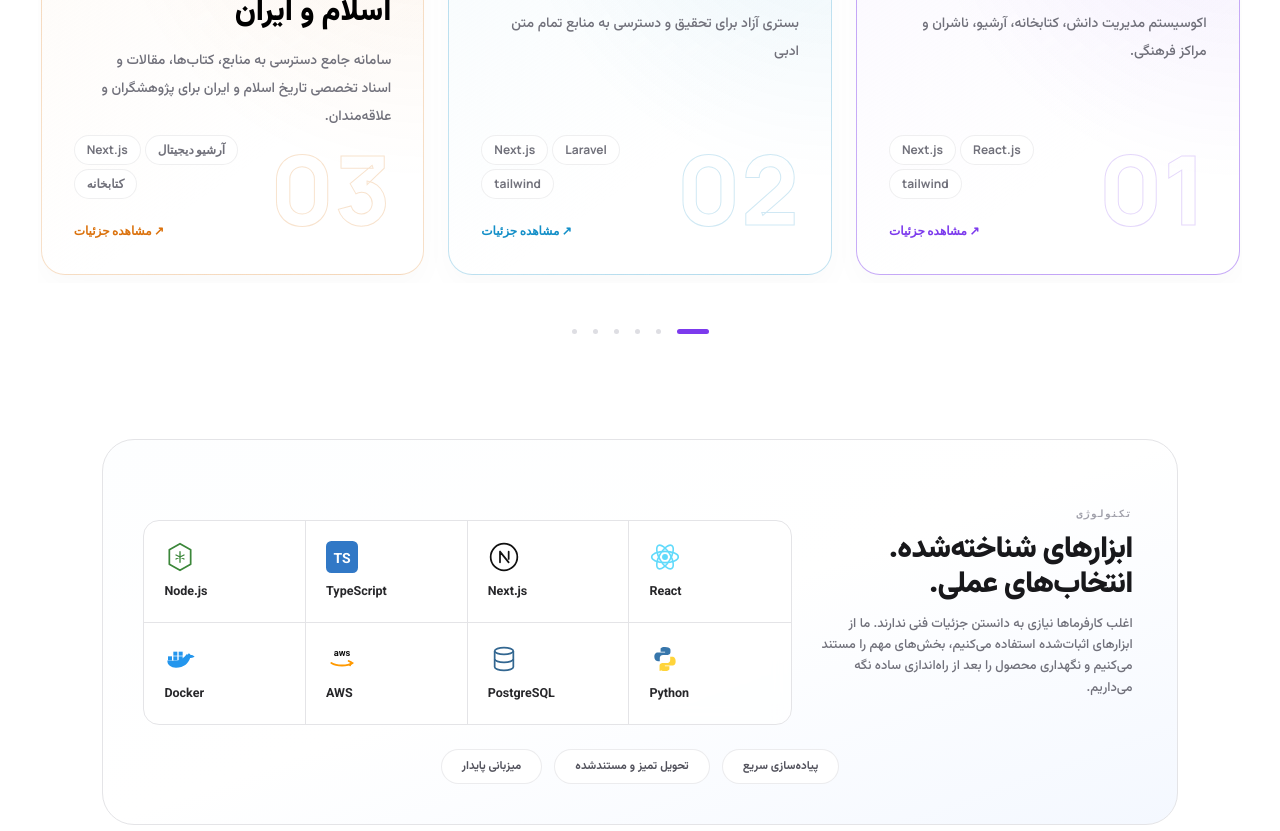
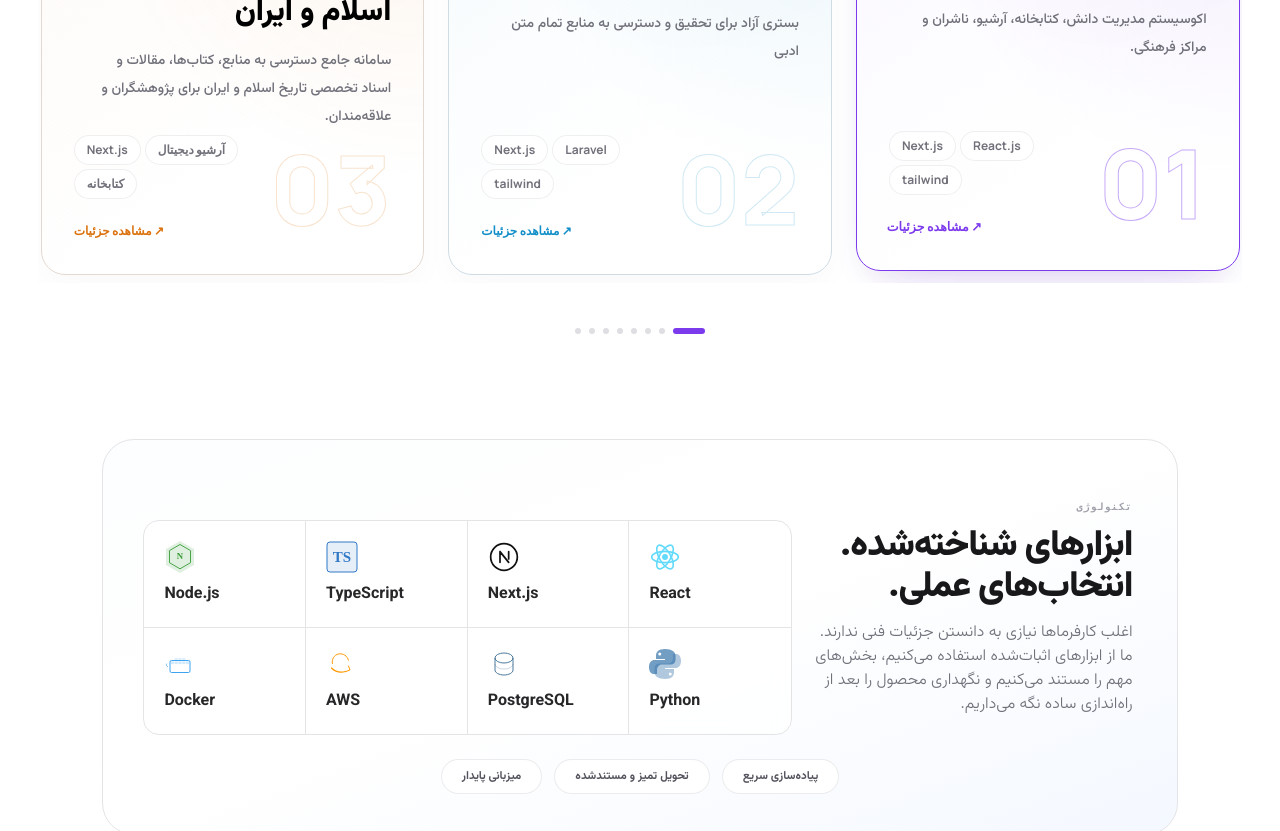
Before and after one commit to EhsaNik1996/tarsim-front, a Next.js app: page / in a window 1280 px wide. Shown: the part 3180-4011 px from the top of the page. Built offline with nearby package versions, Linux system fonts and the light colour scheme.

Commit message:
fix: fix some edits in home page components

```diff
--- a/app/components/Approach.tsx
+++ b/app/components/Approach.tsx
@@ -57,9 +57,9 @@ export default function Approach() {
               whileInView={{ opacity: 1, x: 0 }}
               viewport={{ once: true, margin: "-100px" }}
               transition={{ duration: 0.6, delay: index * 0.1 }}
-              className="group flex flex-row-reverse gap-6 border-b border-stroke-gray pb-8 text-right transition-colors duration-300 hover:border-electric-blue/35 md:gap-8"
+              className="group flex justify-end gap-6 border-b border-stroke-gray pb-8 text-right transition-colors duration-300 hover:border-electric-blue/35 md:gap-8"
             >
-              <span className="font-mono text-3xl font-extrabold text-electric-blue transition-transform duration-300 group-hover:-translate-y-1 md:text-4xl">
+              <span className="font-mono text-xl font-normal text-gray-400 transition-transform duration-300 group-hover:-translate-y-1">
                 {step.num}
               </span>
               <div className="space-y-3 flex-1">
--- a/app/components/ProjectsSlider.module.css
+++ b/app/components/ProjectsSlider.module.css
@@ -3,14 +3,20 @@
 }
 
 .card {
-  border-color: var(--project-border);
+  border-color: color-mix(in srgb, var(--project-accent) 10%, #e4e4e7);
   background:
     radial-gradient(circle at 100% 0%, var(--project-tint), transparent 57%),
     linear-gradient(145deg, color-mix(in srgb, var(--project-tint) 44%, white) 0%, white 66%);
   box-shadow: 0 12px 30px rgba(24, 24, 27, 0.025);
+  transition:
+    transform 180ms cubic-bezier(0.22, 1, 0.36, 1),
+    border-color 180ms ease,
+    box-shadow 180ms ease;
 }
 
-.card:hover {
+.card:hover,
+.card:active,
+.cardActive {
   border-color: var(--project-accent);
   box-shadow:
     0 24px 44px -30px color-mix(in srgb, var(--project-accent) 32%, transparent),
@@ -32,12 +38,28 @@
   color: transparent;
   -webkit-text-stroke: 1px color-mix(in srgb, var(--project-accent) 25%, transparent);
   opacity: 0.8;
+  transition:
+    opacity 180ms ease,
+    transform 180ms cubic-bezier(0.22, 1, 0.36, 1),
+    -webkit-text-stroke-color 180ms ease;
 }
 
-.card:hover .number {
+.detailsCta {
+  transition: transform 180ms cubic-bezier(0.22, 1, 0.36, 1);
+}
+
+.card:hover .number,
+.card:active .number,
+.cardActive .number {
   -webkit-text-stroke-color: color-mix(in srgb, var(--project-accent) 43%, transparent);
   opacity: 1;
   transform: translateY(-2px);
+}
+
+.card:hover .detailsCta,
+.card:active .detailsCta,
+.cardActive .detailsCta {
+  transform: scale(1.05);
 }
 
 .navButton:hover {
@@ -46,18 +68,22 @@
   transform: translateY(-1px);
 }
 
-.pagination :global(.swiper-pagination-bullet) {
-  width: 5px !important;
-  height: 5px !important;
-  border-radius: 9999px !important;
-  background: #dedee3 !important;
-  opacity: 1 !important;
-  transition: all 0.4s ease !important;
+.bullet {
+  width: 6px;
+  height: 6px;
+  padding: 0;
+  border: 0;
+  border-radius: 9999px;
+  background: #dedee3;
+  cursor: pointer;
+  transition:
+    width 0.4s ease,
+    background 0.4s ease;
 }
 
-.pagination :global(.swiper-pagination-bullet-active) {
-  width: 32px !important;
-  background: #7c3aed !important;
+.bulletActive {
+  width: 32px;
+  background: var(--pagination-accent);
 }
 
 .scrollbar::-webkit-scrollbar {
--- a/app/components/ProjectsSlider.tsx
+++ b/app/components/ProjectsSlider.tsx
@@ -1,13 +1,50 @@
 "use client";
 import "swiper/css";
-import "swiper/css/pagination";
-import "swiper/css/navigation";
 import styles from "./ProjectsSlider.module.css";
-import { CSSProperties, useState, useRef } from "react";
-import { Navigation, Pagination } from "swiper/modules";
+import type { Swiper as SwiperType } from "swiper";
 import { Swiper, SwiperSlide, SwiperRef } from "swiper/react";
 import { Dialog, DialogContent } from "@/app/components/ui/dialog";
+import { CSSProperties, useCallback, useRef, useState } from "react";
 import { ArrowLeft, ArrowRight, X, ExternalLink } from "lucide-react";
+
+const SLIDE_SPEED = 360;
+
+function getVisibleRange(swiper: SwiperType) {
+  const fullyVisibleClass =
+    swiper.params.slideFullyVisibleClass ?? "swiper-slide-fully-visible";
+  const fullyVisible = [...swiper.slides]
+    .map((slide, index) => ({ slide, index }))
+    .filter(({ slide }) => slide.classList.contains(fullyVisibleClass))
+    .map(({ index }) => index);
+
+  if (fullyVisible.length > 0) {
+    return {
+      start: fullyVisible[0],
+      end: fullyVisible[fullyVisible.length - 1],
+    };
+  }
+
+  const perView = swiper.params.slidesPerView;
+  const count = Math.max(1, Math.floor(typeof perView === "number" ? perView : 1));
+  const start = swiper.activeIndex;
+  return {
+    start,
+    end: Math.min(start + count - 1, swiper.slides.length - 1),
+  };
+}
+
+function slideToKeepIndexVisible(swiper: SwiperType, index: number) {
+  const { start, end } = getVisibleRange(swiper);
+  if (index >= start && index <= end) return;
+
+  const visibleCount = end - start + 1;
+  if (index > end) {
+    swiper.slideTo(index - visibleCount + 1, SLIDE_SPEED);
+    return;
+  }
+
+  swiper.slideTo(index, SLIDE_SPEED);
+}
 
 const projectsData = [
   {
@@ -308,7 +345,6 @@ function ProjectDialog({
         {open && (
           <Swiper
             ref={detailSwiperRef}
-            modules={[Navigation]}
             initialSlide={selectedIndex}
             slidesPerView={1}
             spaceBetween={0}
@@ -333,6 +369,14 @@ export default function ProjectsSlider() {
   const [isProjectDialogOpen, setIsProjectDialogOpen] = useState(false);
   const [activeIndex, setActiveIndex] = useState(0);
   const swiperRef = useRef<SwiperRef>(null);
+  const draggedRef = useRef(false);
+
+  const goToIndex = useCallback((index: number) => {
+    const next = Math.min(projectsData.length - 1, Math.max(0, index));
+    setActiveIndex(next);
+    const swiper = swiperRef.current?.swiper;
+    if (swiper) slideToKeepIndexVisible(swiper, next);
+  }, []);
 
   return (
     <section
@@ -356,7 +400,7 @@ export default function ProjectsSlider() {
             </span>
             <button
               type="button"
-              onClick={() => swiperRef.current?.swiper.slideNext()}
+              onClick={() => goToIndex(activeIndex + 1)}
               aria-label="پروژه قبلی"
               className={`${styles.navButton} z-10 flex size-10 items-center justify-center rounded-full border border-zinc-200 bg-white transition-all`}
             >
@@ -364,7 +408,7 @@ export default function ProjectsSlider() {
             </button>
             <button
               type="button"
-              onClick={() => swiperRef.current?.swiper.slidePrev()}
+              onClick={() => goToIndex(activeIndex - 1)}
               aria-label="پروژه بعدی"
               className={`${styles.navButton} z-10 flex size-10 items-center justify-center rounded-full border border-zinc-200 bg-white transition-all`}
             >
@@ -376,14 +420,23 @@ export default function ProjectsSlider() {
         <div className="relative w-full">
           <Swiper
             ref={swiperRef}
-            modules={[Navigation, Pagination]}
             spaceBetween={20}
             slidesPerView={1}
             loop={false}
-            onSlideChange={(swiper) => setActiveIndex(swiper.activeIndex)}
-            pagination={{
-              clickable: true,
-              el: `.${styles.pagination}`,
+            speed={SLIDE_SPEED}
+            watchSlidesProgress
+            onSliderFirstMove={() => {
+              draggedRef.current = true;
+            }}
+            onTransitionEnd={(swiper) => {
+              if (!draggedRef.current) return;
+              draggedRef.current = false;
+              const { start, end } = getVisibleRange(swiper);
+              setActiveIndex((current) => {
+                if (current >= start && current <= end) return current;
+                if (current < start) return start;
+                return end;
+              });
             }}
             breakpoints={{
               640: { slidesPerView: 1.35 },
@@ -408,7 +461,7 @@ export default function ProjectsSlider() {
                         projectPalettes[project.id - 1].border,
                     } as CSSProperties
                   }
-                  className={`${styles.card} group relative flex h-full min-h-102.5 cursor-pointer flex-col justify-between overflow-hidden rounded-3xl border p-7 text-right transition-all duration-500 md:p-8`}
+                  className={`${styles.card} ${projectIndex === activeIndex ? styles.cardActive : ""} group relative flex h-full min-h-102.5 cursor-pointer flex-col justify-between overflow-hidden rounded-3xl border p-7 text-right transition-all duration-500 md:p-8`}
                   dir="rtl"
                 >
                   <div className="relative z-10">
@@ -449,7 +502,7 @@ export default function ProjectsSlider() {
                             </div>
                           ))}
                         </div>
-                        <div className="group-hover:scale-105">
+                        <div className={`${styles.detailsCta} transition-transform duration-500`}>
                           مشاهده جزئیات <span>↗</span>
                         </div>
                       </div>
@@ -470,7 +523,27 @@ export default function ProjectsSlider() {
         <div className="relative z-30 mt-9 flex w-full justify-center">
           <div
             className={`${styles.pagination} flex h-6 items-center justify-center gap-2`}
-          />
+            dir="rtl"
+            aria-label="انتخاب پروژه"
+          >
+            {projectsData.map((project, index) => (
+              <button
+                key={project.id}
+                type="button"
+                onClick={() => goToIndex(index)}
+                aria-label={`نمایش پروژه ${index + 1}`}
+                aria-current={activeIndex === index ? "true" : undefined}
+                style={
+                  {
+                    "--pagination-accent": projectPalettes[index].accent,
+                  } as CSSProperties
+                }
+                className={`${styles.bullet} ${
+                  activeIndex === index ? styles.bulletActive : ""
+                }`}
+              />
+            ))}
+          </div>
         </div>
       </div>
 
--- a/app/components/Techstacksection .tsx
+++ b/app/components/Techstacksection .tsx
@@ -44,15 +44,34 @@ const techStack = [
   {
     name: "TypeScript",
     icon: (
-      <svg viewBox="0 0 24 24" className="size-8">
-        <rect width="24" height="24" rx="4" fill="#3178C6" />
+      <svg viewBox="0 0 256 256" className="size-7 md:size-8 text-[#3178c6]">
+        <rect
+          x="8"
+          y="8"
+          width="240"
+          height="240"
+          rx="24"
+          fill="currentColor"
+          opacity="0.12"
+        />
+        <rect
+          x="8"
+          y="8"
+          width="240"
+          height="240"
+          rx="24"
+          fill="none"
+          stroke="currentColor"
+          strokeWidth="8"
+        />
         <text
-          x="12"
-          y="16.5"
+          x="128"
+          y="170"
           textAnchor="middle"
-          fontSize="10.5"
-          fontWeight="700"
-          fill="white"
+          fill="currentColor"
+          font-size="120"
+          font-family="Space Grotesk"
+          font-weight="800"
         >
           TS
         </text>
@@ -62,33 +81,45 @@ const techStack = [
   {
     name: "Node.js",
     icon: (
-      <svg viewBox="0 0 24 24" className="size-8" fill="none">
+      <svg viewBox="0 0 256 292" className="size-7 md:size-8 text-[#339933]">
         <path
-          d="M12 2L20 6.5V17.5L12 22L4 17.5V6.5L12 2Z"
-          stroke="#3C873A"
-          strokeWidth="1.3"
-          strokeLinejoin="round"
+          d="M128 0L256 73.9v146.2L128 292 0 220.1V73.9z"
+          fill="currentColor"
+          opacity="0.15"
         />
         <path
-          d="M12 8V16M9 10.5L15 13.5M15 10.5L9 13.5"
-          stroke="#3C873A"
-          strokeWidth="1"
-          strokeLinecap="round"
+          d="M128 32l96 55.4v110.8L128 253.6 32 198.2V87.4z"
+          fill="none"
+          stroke="currentColor"
+          strokeWidth="8"
         />
+        <text
+          x="128"
+          y="160"
+          textAnchor="middle"
+          fill="currentColor"
+          font-size="80"
+          font-family="Space Grotesk"
+          font-weight="700"
+        >
+          N
+        </text>
       </svg>
     ),
   },
   {
     name: "Python",
     icon: (
-      <svg viewBox="0 0 24 24" className="size-8" fill="none">
+      <svg viewBox="0 0 256 256" className="size-7 md:size-8 text-[#3776ab]">
         <path
-          d="M12 3c-3.5 0-3.3 1.5-3.3 1.5v2h3.4v.6H6.9S4 6.7 4 10.2s2.5 3.4 2.5 3.4h1.6v-2.1s-.1-2.5 2.4-2.5h3.3s2.3.03 2.3-2.2V5.3S16.4 3 12 3z"
-          fill="#3776AB"
+          d="M126 8C80 8 56 30 56 60v28h72v8H44c-24 0-44 20-44 56s16 56 40 56h24v-32c0-24 16-44 40-44h72c20 0 36-16 36-36V60c0-28-26-52-86-52zm-40 28a12 12 0 110 24 12 12 0 010-24z"
+          fill="currentColor"
+          opacity="0.7"
         />
         <path
-          d="M12 21c3.5 0 3.3-1.5 3.3-1.5v-2H11.9v-.6h5.2S20 17.3 20 13.8s-2.5-3.4-2.5-3.4h-1.6v2.1s.1 2.5-2.4 2.5H10.2s-2.3-.03-2.3 2.2v3.5S7.6 21 12 21z"
-          fill="#FFD43B"
+          d="M130 248c46 0 70-22 70-52v-28h-72v-8h84c24 0 44-20 44-56s-16-56-40-56h-24v32c0 24-16 44-40 44H80c-20 0-36 16-36 36v36c0 28 26 52 86 52zm40-28a12 12 0 110-24 12 12 0 010 24z"
+          fill="currentColor"
+          opacity="0.4"
         />
       </svg>
     ),
@@ -96,24 +127,28 @@ const techStack = [
   {
     name: "PostgreSQL",
     icon: (
-      <svg viewBox="0 0 24 24" className="size-8" fill="none">
+      <svg viewBox="0 0 256 256" className="size-7 md:size-8 text-[#336791]">
         <ellipse
-          cx="12"
-          cy="6"
-          rx="7"
-          ry="2.5"
-          stroke="#336791"
-          strokeWidth="1.3"
+          cx="128"
+          cy="80"
+          rx="72"
+          ry="40"
+          fill="none"
+          stroke="currentColor"
+          strokeWidth="7"
         />
         <path
-          d="M5 6v6c0 1.4 3.1 2.5 7 2.5s7-1.1 7-2.5V6"
-          stroke="#336791"
-          strokeWidth="1.3"
+          d="M56 80v96c0 22 32 40 72 40s72-18 72-40V80"
+          fill="none"
+          stroke="currentColor"
+          strokeWidth="7"
         />
         <path
-          d="M5 12v6c0 1.4 3.1 2.5 7 2.5s7-1.1 7-2.5v-6"
-          stroke="#336791"
-          strokeWidth="1.3"
+          d="M56 128c0 22 32 40 72 40s72-18 72-40"
+          fill="none"
+          stroke="currentColor"
+          strokeWidth="5"
+          opacity="0.4"
         />
       </svg>
     ),
@@ -121,46 +156,140 @@ const techStack = [
   {
     name: "AWS",
     icon: (
-      <svg viewBox="0 0 24 24" className="size-8" fill="none">
+      <svg viewBox="0 0 256 256" className="size-7 md:size-8 text-[#ff9900]">
         <path
-          d="M4 15c4 2.5 12 2.5 16 0"
-          stroke="#FF9900"
-          strokeWidth="1.4"
-          strokeLinecap="round"
+          d="M44 160c28 28 72 40 112 28"
+          stroke="currentColor"
+          strokeWidth="10"
+          stroke-linecap="round"
+          fill="none"
         />
         <path
-          d="M17 13.5l2 1-1 2.2"
-          stroke="#FF9900"
-          strokeWidth="1.4"
-          strokeLinecap="round"
-          strokeLinejoin="round"
+          d="M180 100c-8-36-44-60-80-52s-56 44-48 80"
+          stroke="currentColor"
+          strokeWidth="8"
+          fill="none"
         />
-        <text
-          x="12"
-          y="10"
-          textAnchor="middle"
-          fontSize="7"
-          fontWeight="700"
-          fill="#111"
-        >
-          aws
-        </text>
+        <path
+          d="M160 188l32-12-12-32"
+          stroke="currentColor"
+          strokeWidth="8"
+          stroke-linecap="round"
+          stroke-linejoin="round"
+          fill="none"
+        />
       </svg>
     ),
   },
   {
     name: "Docker",
     icon: (
-      <svg viewBox="0 0 24 24" className="size-8" fill="none">
-        <rect x="3" y="10" width="3" height="3" fill="#2496ED" />
-        <rect x="7" y="10" width="3" height="3" fill="#2496ED" />
-        <rect x="11" y="10" width="3" height="3" fill="#2496ED" />
-        <rect x="7" y="6.5" width="3" height="3" fill="#2496ED" />
-        <rect x="11" y="6.5" width="3" height="3" fill="#2496ED" />
+      <svg viewBox="0 0 256 256" className="size-7 md:size-8 text-[#2496ed]">
+        <rect
+          x="48"
+          y="100"
+          width="160"
+          height="96"
+          rx="12"
+          fill="none"
+          stroke="currentColor"
+          strokeWidth="7"
+        ></rect>
+        <rect
+          x="56"
+          y="108"
+          width="24"
+          height="20"
+          rx="3"
+          fill="currentColor"
+          opacity="0.2"
+          stroke="currentColor"
+          strokeWidth="2"
+        ></rect>
+        <rect
+          x="86"
+          y="108"
+          width="24"
+          height="20"
+          rx="3"
+          fill="currentColor"
+          opacity="0.2"
+          stroke="currentColor"
+          strokeWidth="2"
+        ></rect>
+        <rect
+          x="116"
+          y="108"
+          width="24"
+          height="20"
+          rx="3"
+          fill="currentColor"
+          opacity="0.2"
+          stroke="currentColor"
+          strokeWidth="2"
+        ></rect>
+        <rect
+          x="146"
+          y="108"
+          width="24"
+          height="20"
+          rx="3"
+          fill="currentColor"
+          opacity="0.2"
+          stroke="currentColor"
+          strokeWidth="2"
+        ></rect>
+        <rect
+          x="176"
+          y="108"
+          width="24"
+          height="20"
+          rx="3"
+          fill="currentColor"
+          opacity="0.2"
+          stroke="currentColor"
+          strokeWidth="2"
+        ></rect>
+        <rect
+          x="86"
+          y="80"
+          width="24"
+          height="20"
+          rx="3"
+          fill="currentColor"
+          opacity="0.15"
+          stroke="currentColor"
+          strokeWidth="2"
+        ></rect>
+        <rect
+          x="116"
+          y="80"
+          width="24"
+          height="20"
+          rx="3"
+          fill="currentColor"
+          opacity="0.15"
+          stroke="currentColor"
+          strokeWidth="2"
+        ></rect>
+        <rect
+          x="146"
+          y="80"
+          width="24"
+          height="20"
+          rx="3"
+          fill="currentColor"
+          opacity="0.15"
+          stroke="currentColor"
+          strokeWidth="2"
+        ></rect>
         <path
-          d="M2.5 13.2c0 3.6 2.8 5.3 6.5 5.3 5.8 0 9.3-3.2 10.6-7.3 1.9.15 3.3-.9 3.3-.9s-.9-1.6-2.9-1.3c-.5-.9-1.4-1.4-1.4-1.4l-.7 1c-.5-.15-1-.2-1-.2s-1.9 3.6-6.4 4.6c-2 .4-6.2.2-6.2.2H2.5z"
-          fill="#2496ED"
-        />
+          d="M28 148c-8-4-12-12-8-20"
+          stroke="currentColor"
+          strokeWidth="5"
+          stroke-linecap="round"
+          fill="none"
+        ></path>
       </svg>
     ),
   },
@@ -179,12 +308,12 @@ export default function TechStackSection() {
           <span className="text-[10px] font-mono font-bold text-zinc-400 tracking-widest block uppercase">
             تکنولوژی
           </span>
-          <h3 className="text-[26px] md:text-[30px] font-black text-zinc-900 tracking-tight leading-[1.15]">
+          <h3 className="text-[26px] md:text-4xl font-black text-zinc-900 tracking-tight leading-[1.15]">
             ابزارهای شناخته‌شده.
             <br />
             انتخاب‌های عملی.
           </h3>
-          <p className="text-[13px] text-zinc-500 leading-relaxed font-medium max-w-xs">
+          <p className="text-base text-zinc-500 leading-6 font-light max-w-xs">
             اغلب کارفرماها نیازی به دانستن جزئیات فنی ندارند. ما از ابزارهای
             اثبات‌شده استفاده می‌کنیم، بخش‌های مهم را مستند می‌کنیم و نگهداری
             محصول را بعد از راه‌اندازی ساده نگه می‌داریم.
@@ -206,7 +335,7 @@ export default function TechStackSection() {
                 <div className="flex items-center justify-center">
                   {tech.icon}
                 </div>
-                <span className="text-[12.5px] font-bold text-zinc-800">
+                <span className="text-base font-bold text-zinc-800">
                   {tech.name}
                 </span>
               </div>
--- a/app/page.tsx
+++ b/app/page.tsx
@@ -1,11 +1,11 @@
 import FAQ from "@/app/components/FAQ";
 import CTA from "@/app/components/CTA";
 import Hero from "@/app/components/Hero";
-import WorkProcess from "./components/WorkProcess";
 import Header from "@/app/components/Header";
 import Footer from "@/app/components/Footer";
 import Metrics from "@/app/components/Metrics";
 import Approach from "@/app/components/Approach";
+import WorkProcess from "./components/WorkProcess";
 import Capabilities from "./components/Capabilities";
 import TrackRecord from "@/app/components/TrackRecord";
 import ProjectsSlider from "./components/ProjectsSlider";
```
Also changed, not shown: app/components/TrackRecord.tsx (+26 -6 lines), app/components/WorkProcess.tsx (+47 -12 lines).
